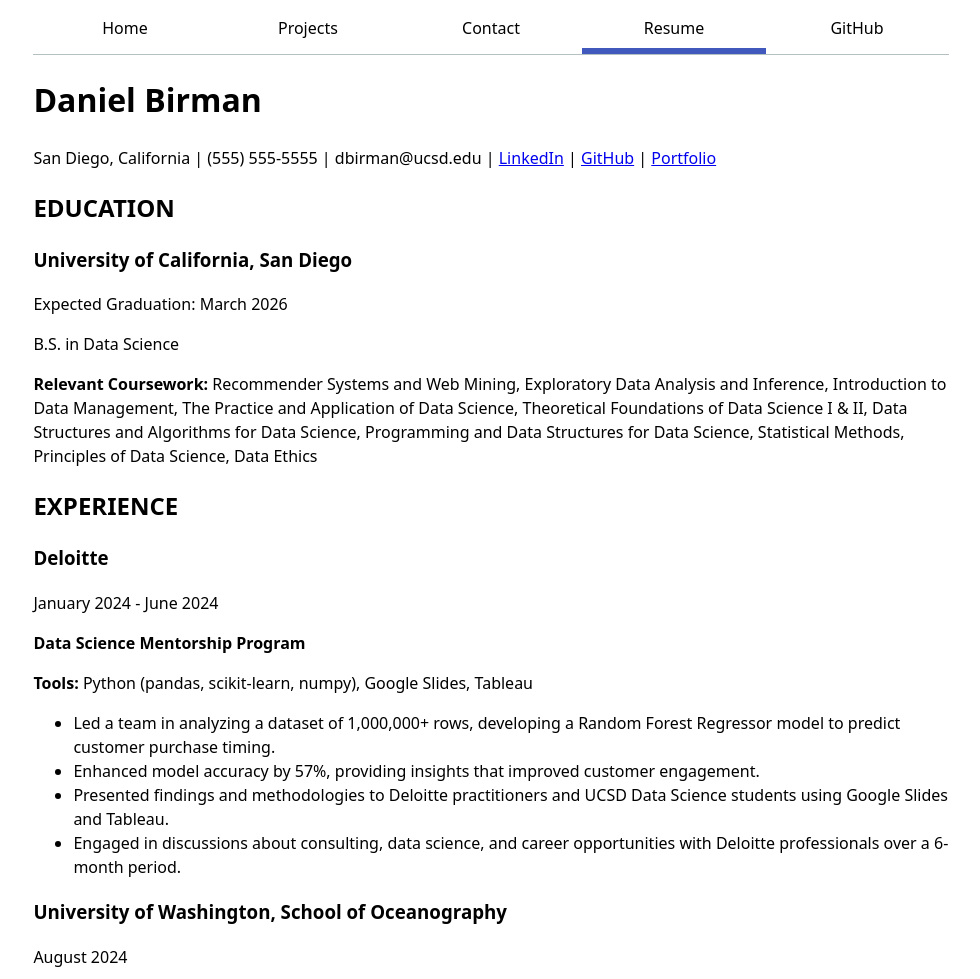
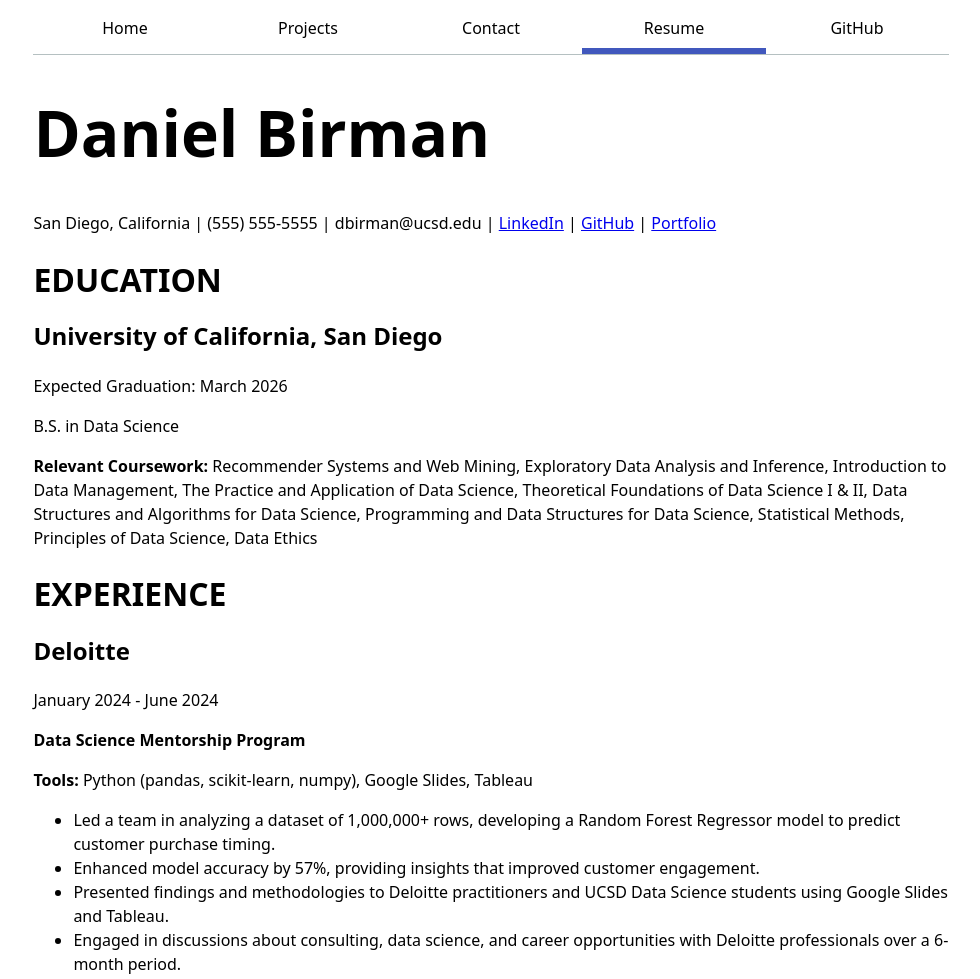
Before and after one commit to danielbirman28/lab1, a plain HTML site: page cv/index.html in a window 1280 px wide. Shown: the top 979 px of the page, without its empty margins (149-1129 px from the left). Drawn offline with Linux system fonts and the light colour scheme.

Commit message:
Step 4.4: Finishing touches

```diff
--- a/style.css
+++ b/style.css
@@ -109,3 +109,24 @@ form button {
 .projects h2 {
   margin: 0;
 }
+
+h1 {
+  font-size: 400%;
+}
+
+h1, h2, h3, h4, h5, h6 {
+  line-height: 1.1;
+  text-wrap: balance;
+}
+
+h2 {
+  font-size: 200%;
+}
+
+h3 {
+  font-size: 150%;
+}
+
+h4, h5, h6 {
+  font-size: 120%;
+}
```
Also changed, not shown: contact/index.html (+1 -2 lines), projects/index.html (+11 -10 lines).
